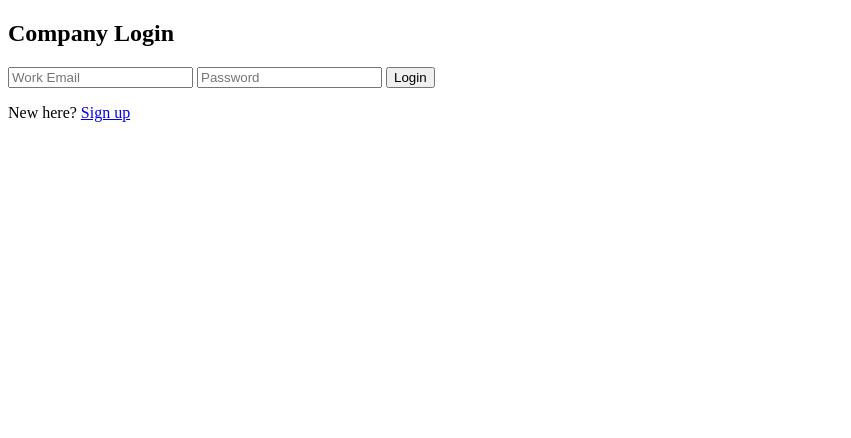
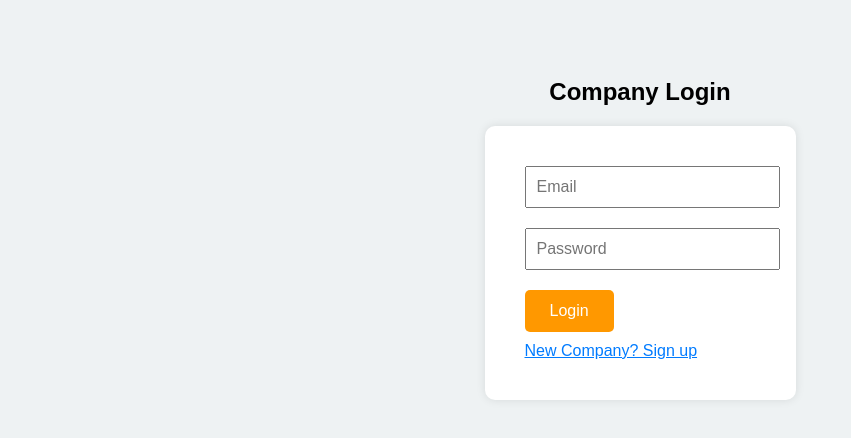
Before and after one commit to adarshshukla1-dev/Skill-Linkr, a plain HTML site: page company-login.html in a window 1280 px wide. Shown: the whole page, without its empty margins (0-851 px from the left). Drawn offline with Linux system fonts and the light colour scheme.

Commit message:
Update company-login.html

```diff
--- a/company-login.html
+++ b/company-login.html
@@ -2,18 +2,22 @@
 <html lang="en">
 <head>
   <meta charset="UTF-8">
-  <title>Company Login – Skilllinkr</title>
-  <link rel="stylesheet" href="style.css">
+  <title>Company Login – Skill Linkr</title>
+  <style>
+    body { font-family: Arial; background: #eef2f3; display: flex; flex-direction: column; align-items: center; padding-top: 50px; }
+    form { background: white; padding: 40px; border-radius: 10px; box-shadow: 0 0 10px rgba(0,0,0,0.1); }
+    input { display: block; width: 100%; padding: 10px; margin-bottom: 20px; font-size: 16px; }
+    button { padding: 12px 25px; background: #ff9800; color: white; border: none; font-size: 16px; border-radius: 5px; }
+    a { display: block; margin-top: 10px; color: #007bff; }
+  </style>
 </head>
 <body>
-  <div class="container">
-    <h2>Company Login</h2>
-    <form>
-      <input type="email" placeholder="Work Email" required>
-      <input type="password" placeholder="Password" required>
-      <button type="submit">Login</button>
-    </form>
-    <p>New here? <a href="company-signup.html">Sign up</a></p>
-  </div>
+  <h2>Company Login</h2>
+  <form>
+    <input type="email" placeholder="Email" required />
+    <input type="password" placeholder="Password" required />
+    <button type="submit">Login</button>
+    <a href="company-signup.html">New Company? Sign up</a>
+  </form>
 </body>
 </html>
```
